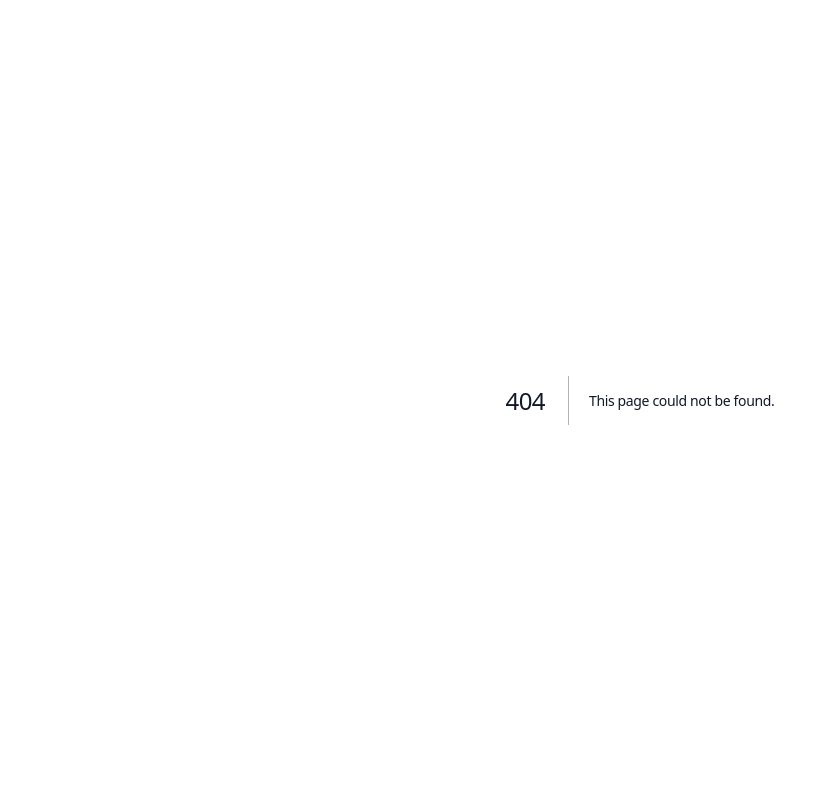
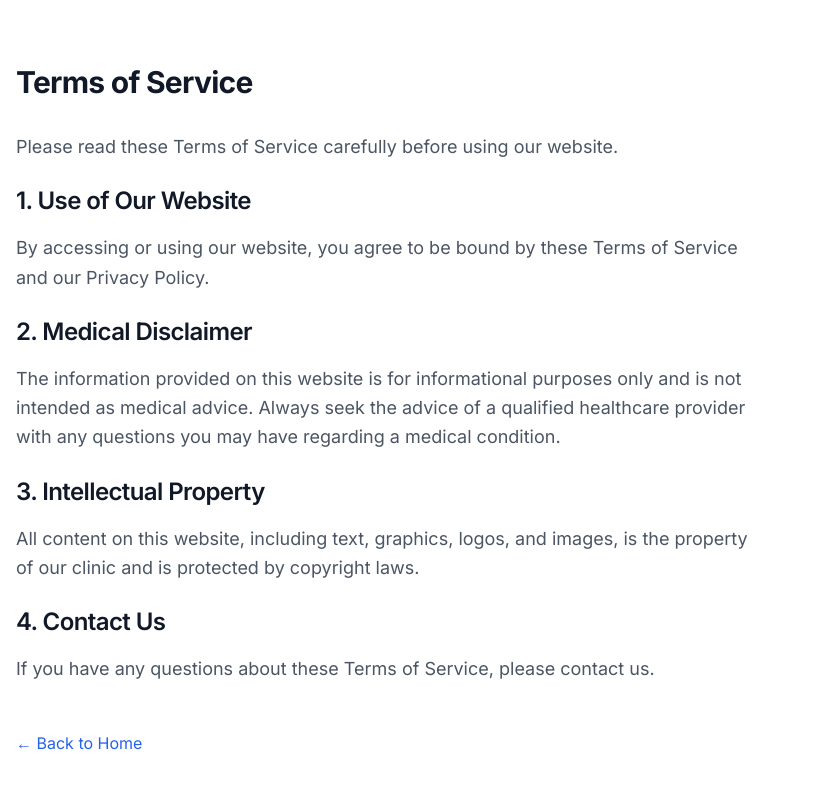
Before and after one commit to techAmoghh/Shri-Swami-Samartha, a Next.js app: page /terms in a window 1280 px wide. Before the commit this address had no page. Shown: the top 788 px of the page, without its empty margins (0-821 px from the left). Built offline with nearby package versions, Linux system fonts and the light colour scheme.

Commit message:
fixed some errors.

```diff
--- a/src/app/layout.tsx
+++ b/src/app/layout.tsx
@@ -24,14 +24,7 @@ export const metadata: Metadata = {
   description: 'Experience natural healing with our personalized homeopathic treatments. Your journey to better health starts here.',
   keywords: 'homeopathy, natural healing, alternative medicine, holistic health, homeopathic treatment',
   icons: {
-    icon: [
-      { url: '/favicon.png', type: 'image/png' },
-      { url: '/favicon-16x16.png', sizes: '16x16', type: 'image/png' },
-      { url: '/favicon-32x32.png', sizes: '32x32', type: 'image/png' },
-    ],
-    apple: [
-      { url: '/apple-touch-icon.png', type: 'image/png' },
-    ],
+    icon: '/favicon.png',
   },
   manifest: '/site.webmanifest',
   openGraph: {
--- /dev/null
+++ b/src/app/privacy-policy/page.tsx
@@ -0,0 +1,42 @@
+import React from 'react';
+import Link from 'next/link';
+
+export default function PrivacyPolicy() {
+  return (
+    <div className="container mx-auto px-4 py-16 max-w-4xl">
+      <h1 className="text-3xl font-bold mb-8">Privacy Policy</h1>
+
+      <div className="prose prose-lg">
+        <p className="mb-4">
+          This Privacy Policy describes how your personal information is collected, used, and shared when you visit our website.
+        </p>
+
+        <h2 className="text-2xl font-semibold mt-6 mb-4">Information We Collect</h2>
+        <p className="mb-4">
+          We collect information that you provide directly to us, such as when you fill out a contact form or schedule an appointment.
+        </p>
+
+        <h2 className="text-2xl font-semibold mt-6 mb-4">How We Use Your Information</h2>
+        <p className="mb-4">
+          We use the information we collect to provide and improve our services, communicate with you, and comply with legal obligations.
+        </p>
+
+        <h2 className="text-2xl font-semibold mt-6 mb-4">Sharing Your Information</h2>
+        <p className="mb-4">
+          We do not sell or share your personal information with third parties except as described in this Privacy Policy.
+        </p>
+
+        <h2 className="text-2xl font-semibold mt-6 mb-4">Contact Us</h2>
+        <p>
+          For more information about our privacy practices, please contact us at [Your Contact Information].
+        </p>
+      </div>
+
+      <div className="mt-12">
+        <Link href="/" className="text-blue-600 hover:underline">
+          ← Back to Home
+        </Link>
+      </div>
+    </div>
+  );
+}
--- /dev/null
+++ b/src/app/terms/page.tsx
@@ -0,0 +1,43 @@
+import React from 'react';
+import Link from 'next/link';
+
+export default function TermsOfService() {
+  return (
+    <div className="container mx-auto px-4 py-16 max-w-4xl">
+      <h1 className="text-3xl font-bold mb-8">Terms of Service</h1>
+
+      <div className="prose prose-lg">
+        <p className="mb-4">
+          Please read these Terms of Service carefully before using our website.
+        </p>
+
+        <h2 className="text-2xl font-semibold mt-6 mb-4">1. Use of Our Website</h2>
+        <p className="mb-4">
+          By accessing or using our website, you agree to be bound by these Terms of Service and our Privacy Policy.
+        </p>
+
+        <h2 className="text-2xl font-semibold mt-6 mb-4">2. Medical Disclaimer</h2>
+        <p className="mb-4">
+          The information provided on this website is for informational purposes only and is not intended as medical advice.
+          Always seek the advice of a qualified healthcare provider with any questions you may have regarding a medical condition.
+        </p>
+
+        <h2 className="text-2xl font-semibold mt-6 mb-4">3. Intellectual Property</h2>
+        <p className="mb-4">
+          All content on this website, including text, graphics, logos, and images, is the property of our clinic and is protected by copyright laws.
+        </p>
+
+        <h2 className="text-2xl font-semibold mt-6 mb-4">4. Contact Us</h2>
+        <p>
+          If you have any questions about these Terms of Service, please contact us.
+        </p>
+      </div>
+
+      <div className="mt-12">
+        <Link href="/" className="text-blue-600 hover:underline">
+          ← Back to Home
+        </Link>
+      </div>
+    </div>
+  );
+}
```
